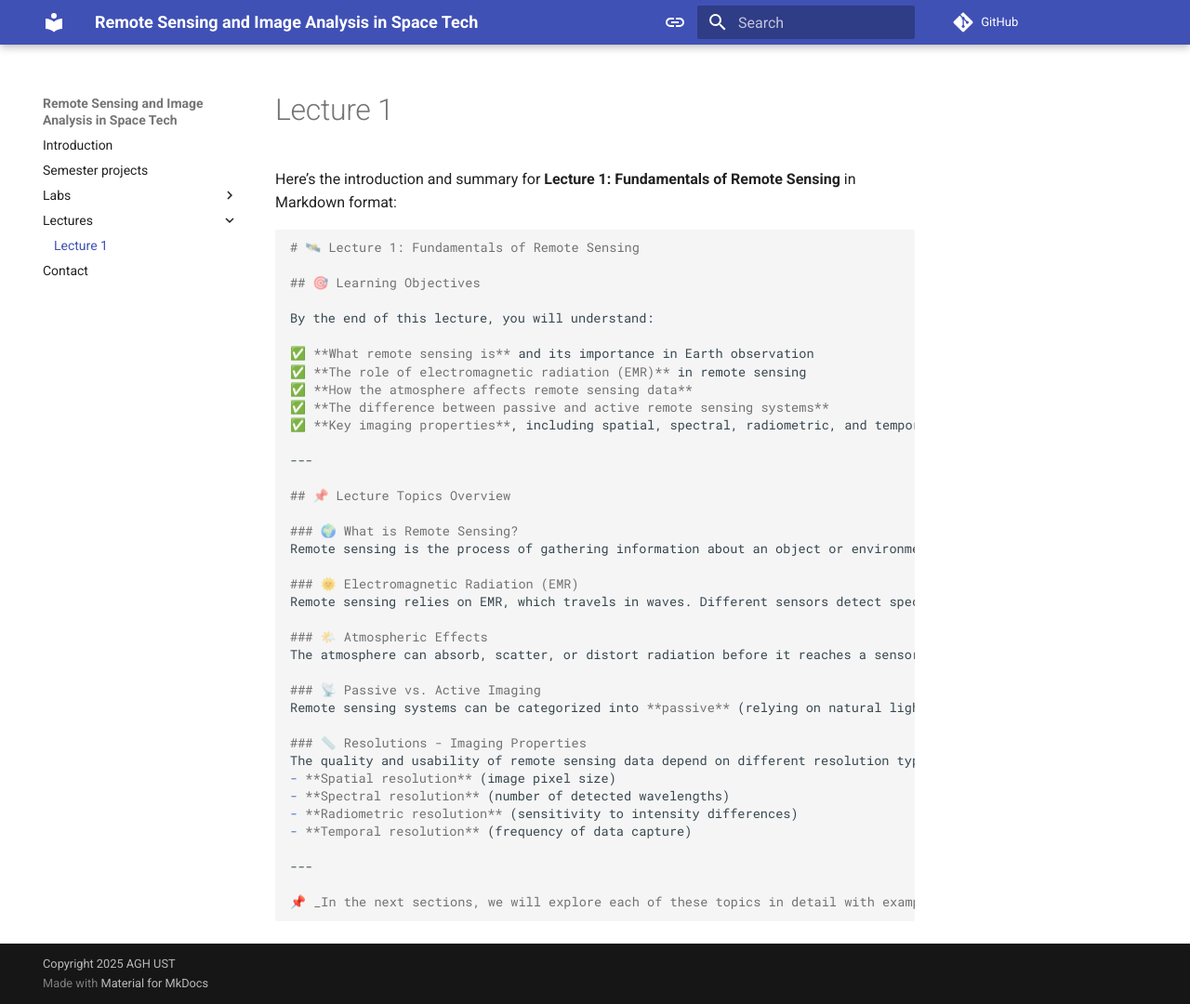
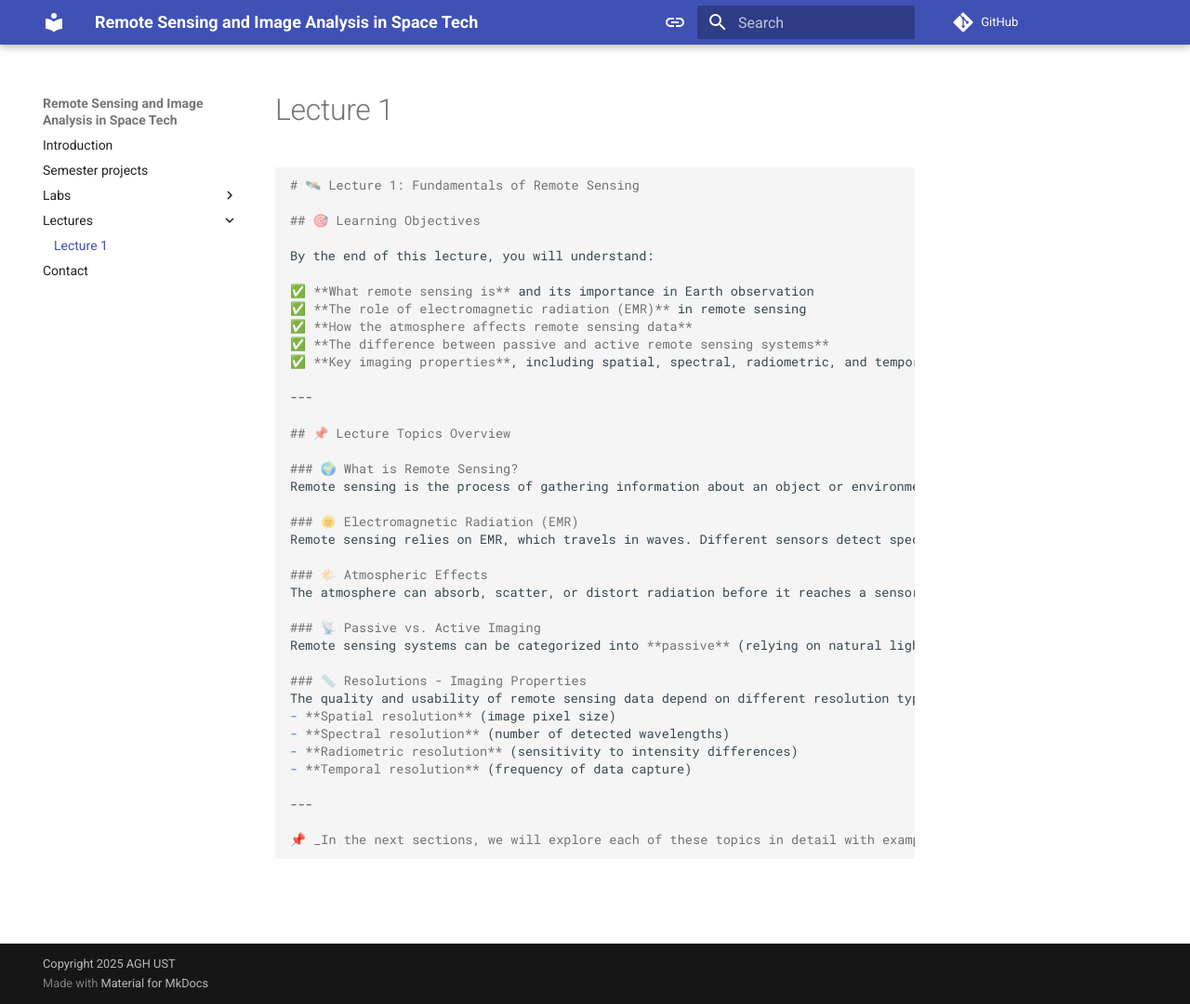
Before and after one commit to eo-agh/eo-course, an MkDocs documentation site: the page built from docs/assets/lectures/lecture_1.md, in a window 1280 px wide and 1080 px high. Shown: the whole window at 93% size. Built offline with MkDocs 1.6.1 and Material for MkDocs 9.7.7, drawn with Linux system fonts in a browser that asks for light colours; comment, search, counter and statistics services are not loaded.

Commit message:
Update lecture_1.md

````diff
--- a/docs/assets/lectures/lecture_1.md
+++ b/docs/assets/lectures/lecture_1.md
@@ -1,4 +1,4 @@
-Here’s the introduction and summary for **Lecture 1: Fundamentals of Remote Sensing** in Markdown format:
+
 
 ```markdown
 # 🛰️ Lecture 1: Fundamentals of Remote Sensing
````
